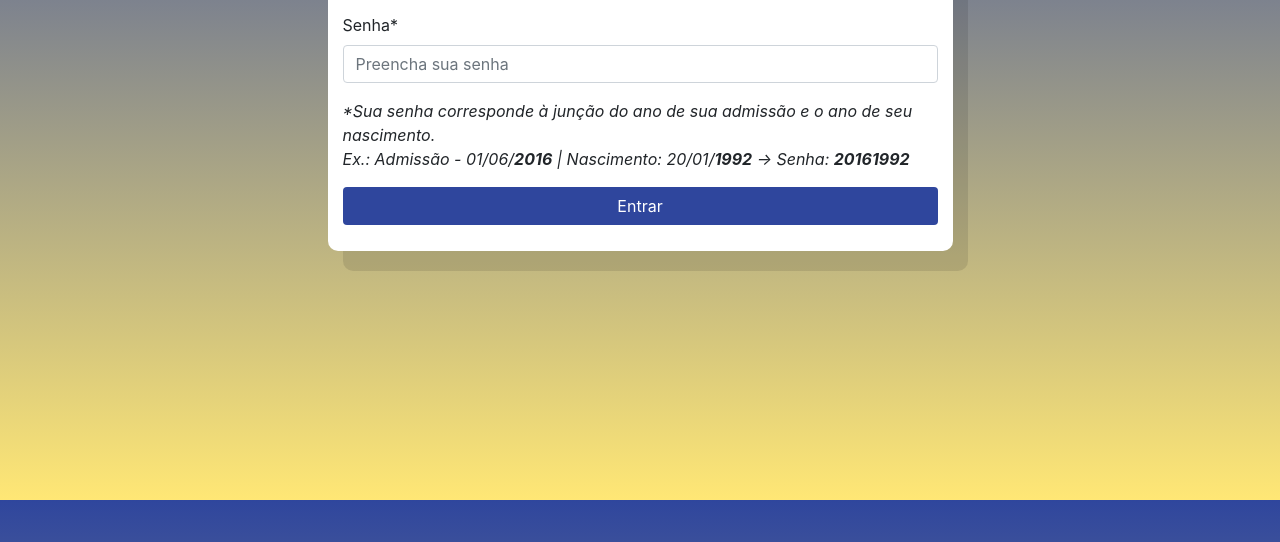
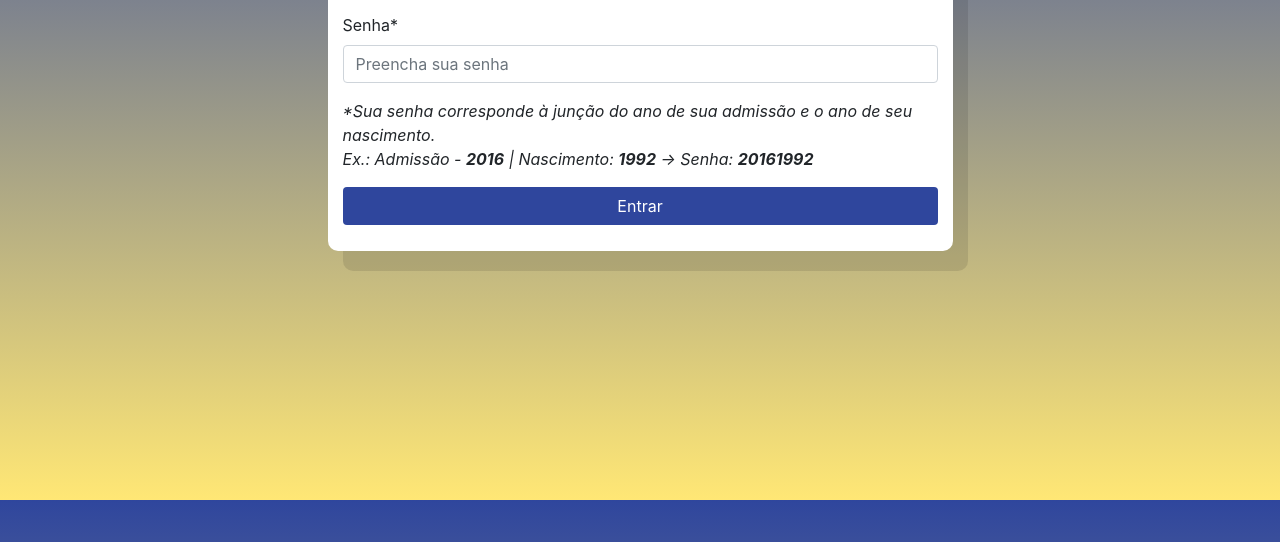
Before and after one commit to BPVirtual/bpvirtualchat, a website: page public/index.html in a window 1280 px wide. Shown: the part 300-842 px from the top of the page. Drawn offline with nearby package versions, Linux system fonts and the light colour scheme; files whose address does not match are found by name.

Commit message:
Alteracao texto senha

```diff
--- a/public/index.html
+++ b/public/index.html
@@ -61,7 +61,7 @@
                         maxlength="8" required>
                     <p class="font-italic">*Sua senha corresponde à junção do ano de sua admissão e o ano de seu
                         nascimento.<br>
-                        Ex.: Admissão - 01/06/<b>2016</b> | Nascimento: 20/01/<b>1992</b> -> Senha: <b>20161992</b>
+                        Ex.: Admissão - <b>2016</b> | Nascimento: <b>1992</b> -> Senha: <b>20161992</b>
                     </p>
                 </p>
                 <p>
```
